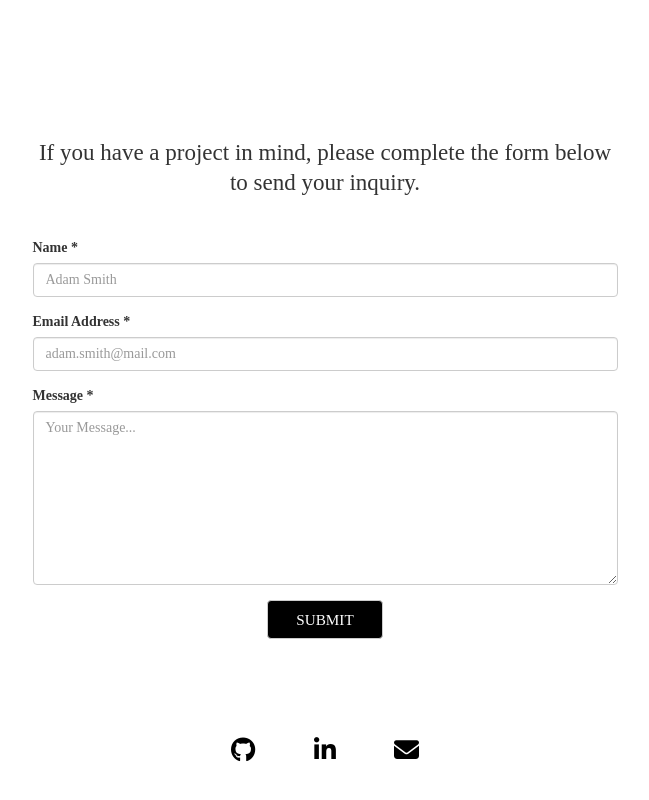
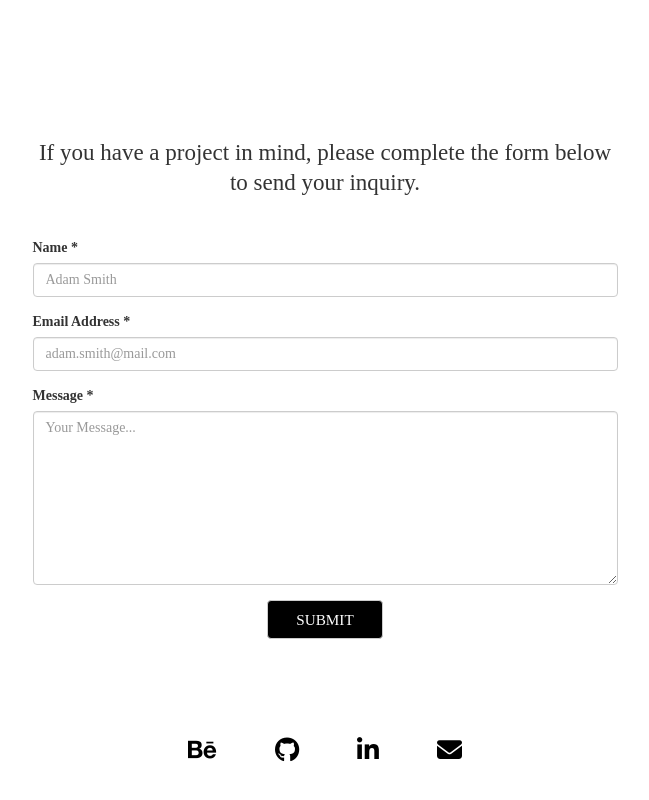
Before and after one commit to amcallen/portfolio, a plain HTML site: page index.html in a window 1280 px wide. Shown: the part 1477-2277 px from the top of the page, without its empty margins (360-1009 px from the left). Drawn offline with nearby package versions, Linux system fonts and the light colour scheme; a web font is replaced by a local one.

Commit message:
Update index.html

```diff
--- a/index.html
+++ b/index.html
@@ -199,6 +199,7 @@
   <footer id="footer">
     <div class="container">
       <ul class="soc-media-ul">
+      <li><a href="https://www.behance.net/" class="fa-brands fa-behance fa-beat" target="_blank"></a></li>
       <li><a href="https://github.com/amcallen" class="fa-brands fa-github fa-beat" target="_blank"></a></li>
       <li><a href="https://www.linkedin.com/in/ashleymcallen/" class="fa-brands fa-linkedin-in fa-beat" target="_blank"></a></li>
       <li><a href="mailto:ashleymcallen@gmail.com" class="fa-solid fa-envelope fa-beat"></a></li>
```
